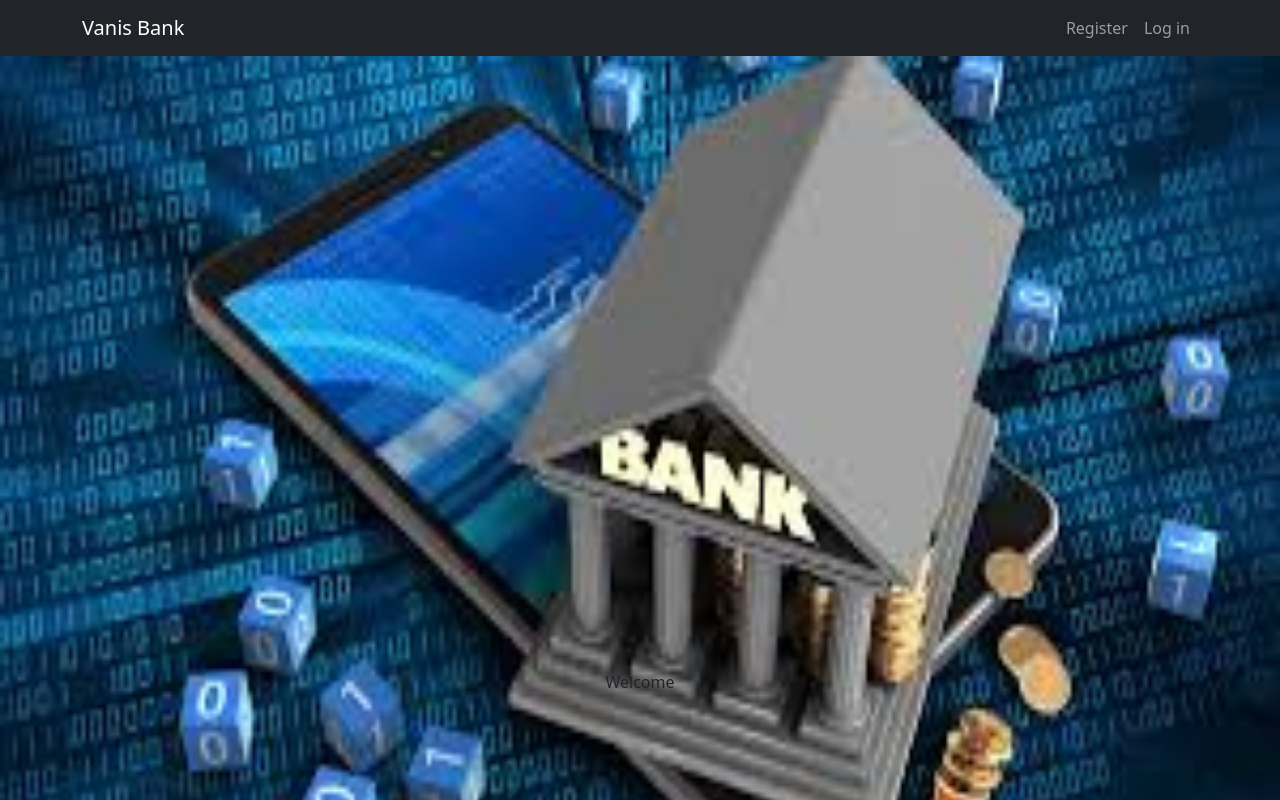
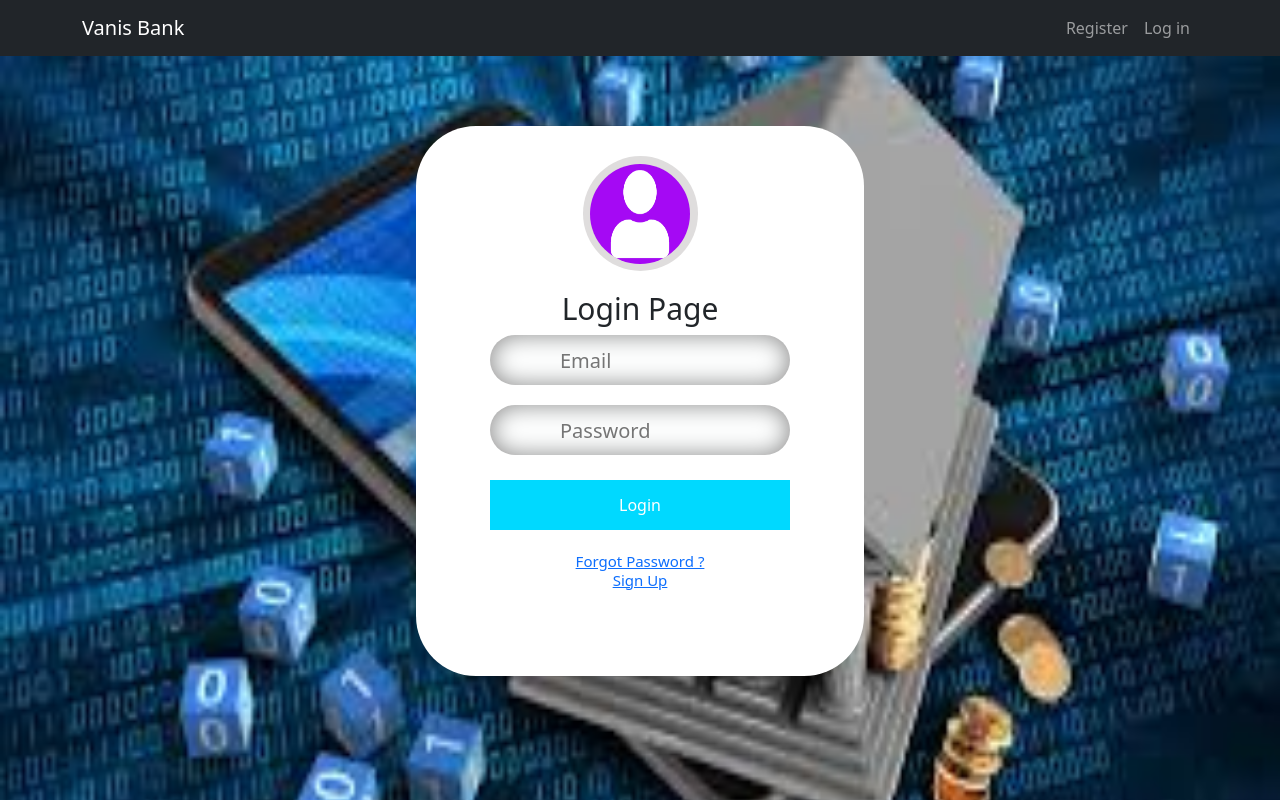
Before and after one commit to Vanisco-T/bank-frontend, a React (Create React App) app: page / in a window 1280 px wide. Shown: the top 800 px of the page. Built offline with nearby package versions, Linux system fonts and the light colour scheme.

Commit message:
Update App.js

```diff
--- a/src/App.js
+++ b/src/App.js
@@ -13,7 +13,7 @@
   return (
     <Router>
       <Routes>
-          <Route index path='/' element={<Home/>}/>
+          <Route index path='/' element={<Log/>}/>
           <Route path='/log' element={<Log/>}/>
           <Route path='/sign' element={<Sign/>}/>
           <Route path='/profile' element={<Profile/>}/>
```
